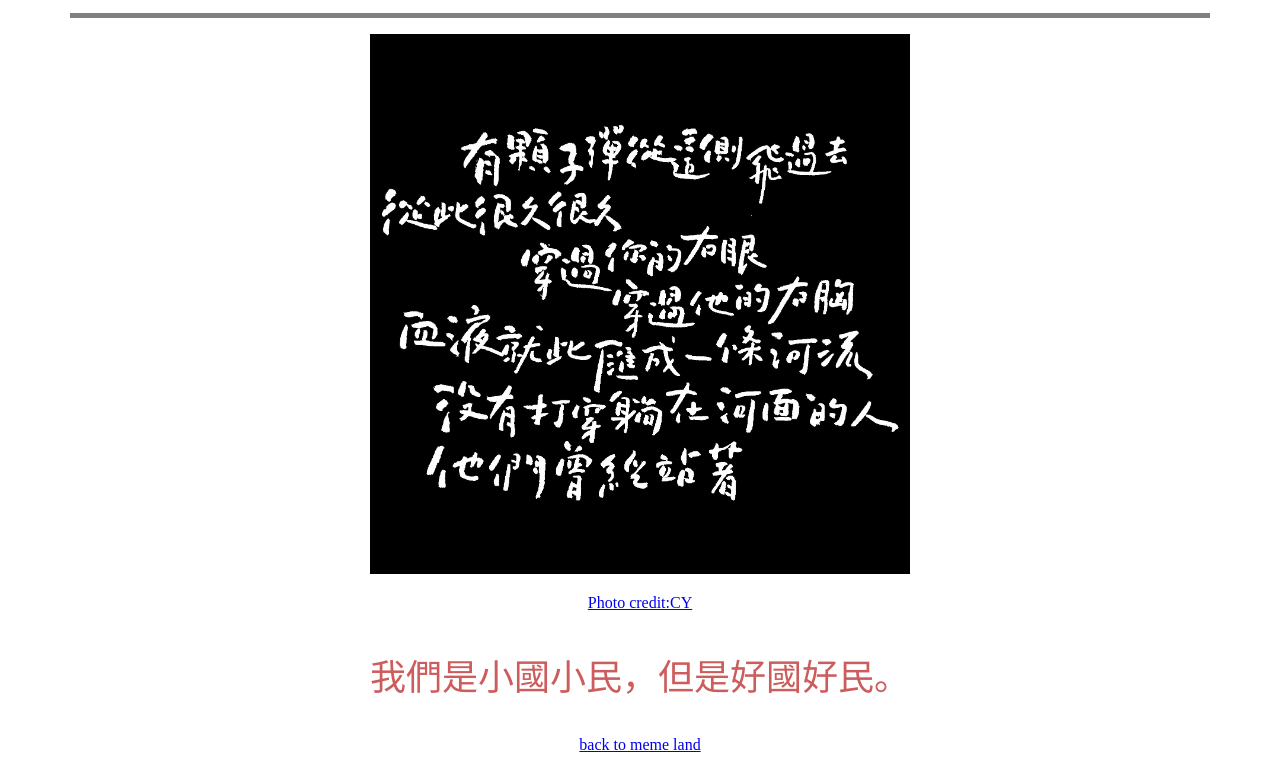
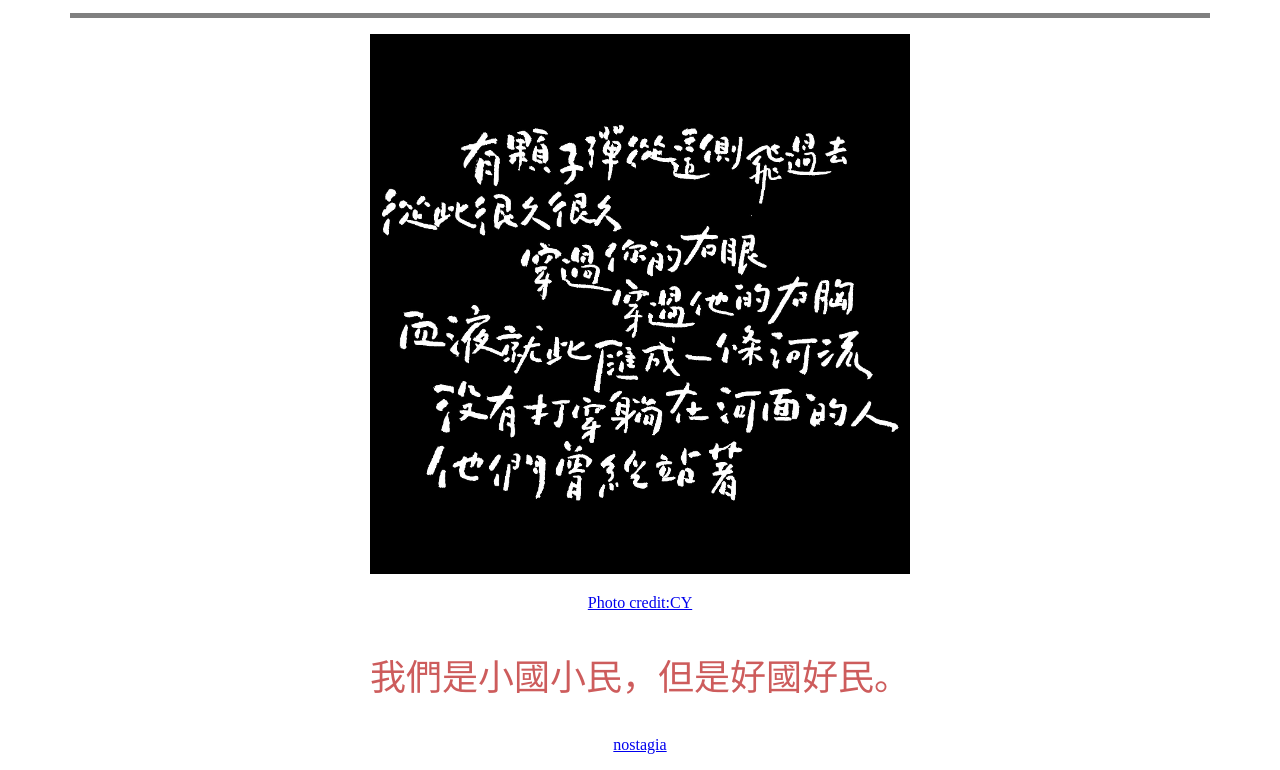
Before and after one commit to eileen71/R_htmlcss, a plain HTML site: page another.html in a window 1280 px wide. Shown: the part 425-1195 px from the top of the page. Drawn offline with Linux system fonts and the light colour scheme.

Commit message:
Update another.html

```diff
--- a/another.html
+++ b/another.html
@@ -74,7 +74,7 @@
         我們是小國小民，但是好國好民。
     </p>
     <p align="center">
-            <a href="https://eileen71.github.io/R_htmlcss/index.html">back to meme land </a>
+            <a href="https://eileen71.github.io/R_htmlcss/another.html"> nostagia </a>
             </p>
     </body>
 </html>
```
